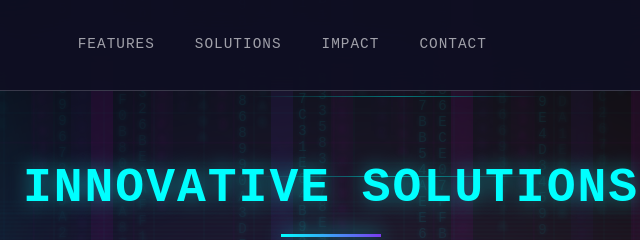
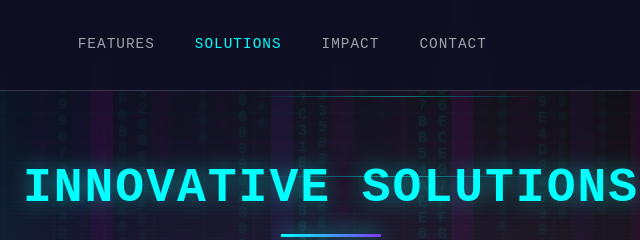
Before and after one commit to Arnav11n/GenAI, a plain HTML site: page solutions.html in a window 1280 px wide. Shown: the top 240 px of the page, 309-949 px from the left. Drawn offline with nearby package versions, Linux system fonts and the light colour scheme.

Commit message:
Update solutions.html

```diff
--- a/solutions.html
+++ b/solutions.html
@@ -36,7 +36,7 @@
             <a href="index.html" class="logo">GenAI</a>
             <ul class="nav-links" id="mainNavLinks">
                 <li><a href="features.html">Features</a></li>
-                <li><a href="solutions.html">Solutions</a></li>
+                <li><a href="solutions.html"><font style="color: aqua;">Solutions</font></a></li>
                 <li><a href="impact.html">Impact</a></li>
                 <li><a href="contact.html">Contact</a></li>
 
```
